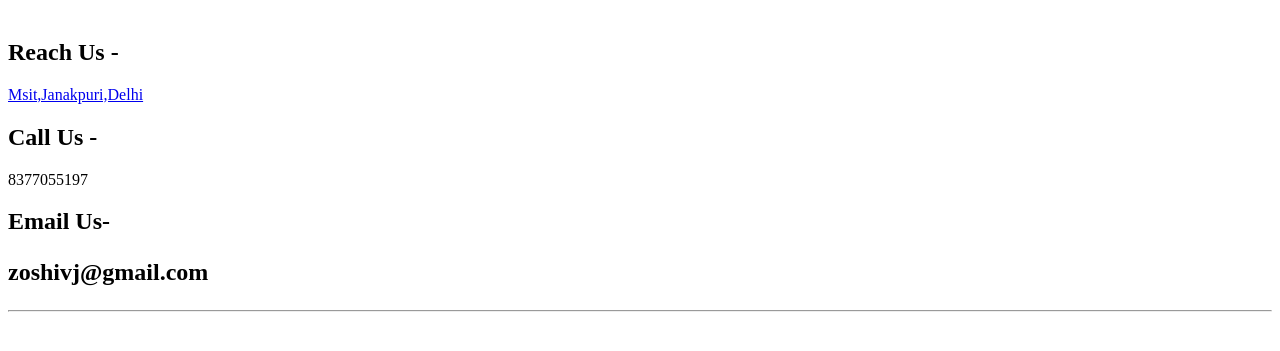
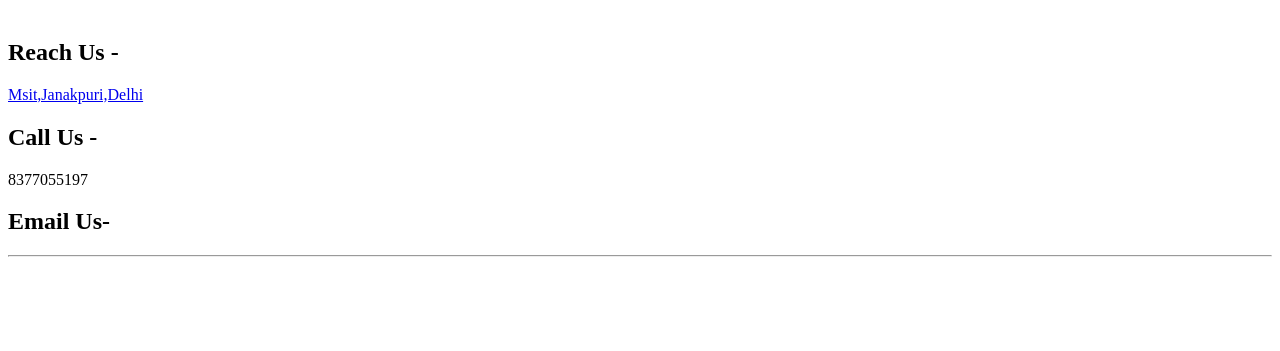
Before and after one commit to Hjstyles/vijayjoshi007.github.io, a plain HTML site: page contact.html in a window 1280 px wide. Shown: the part 133-484 px from the top of the page. Drawn offline with Linux system fonts and the light colour scheme.

Commit message:
Update contact.html

```diff
--- a/contact.html
+++ b/contact.html
@@ -15,7 +15,7 @@
     <h2>Call Us -</h2>
     <p>8377055197</p>
 <h2>Email Us-<h2>
-<p>zoshivj@gmail.com<p>
+
 
 <hr>
 
```
